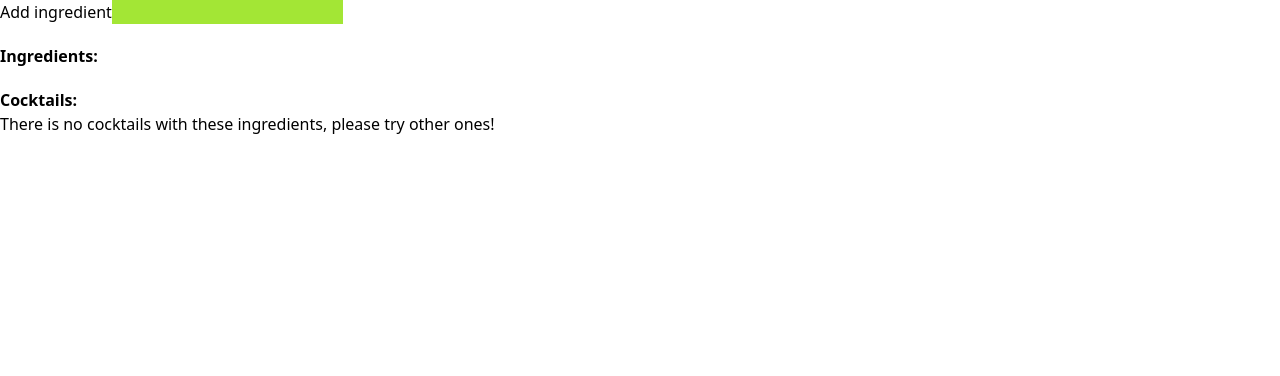
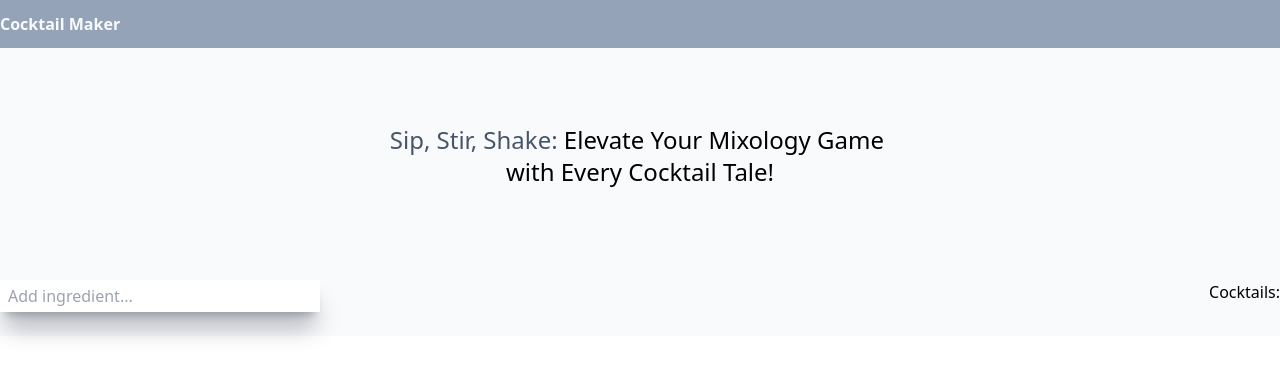
Before and after one commit to stefan5441/cocktail-maker, a React (Vite) app: page / in a window 1280 px wide. Shown: the top 376 px of the page. Built offline with nearby package versions, Linux system fonts and the light colour scheme.

Commit message:
adding styling

```diff
--- a/src/components/App.jsx
+++ b/src/components/App.jsx
@@ -4,22 +4,48 @@ import IngredientList from "./IngredientList";
 
 function App() {
   const [cocktails, setCocktails] = useState([]);
+  const [ingredients, setIngredients] = useState([]);
   const [loading, setLoading] = useState(false);
   const [error, setError] = useState(false);
 
   return (
-    <>
+    <div className="bg-slate-50">
+      <div className="h-12 bg-slate-400 flex items-center">
+        <p className="container mx-auto font-semibold text-slate-50">
+          Cocktail Maker
+        </p>
+      </div>
+
+      <div className="h-24 flex justify-center items-center mt-10">
+        <h1 className="text-2xl text-center font-thin mt-10">
+          <span className="text-slate-600 font-normal">
+            Sip, Stir, Shake:&nbsp;
+          </span>
+          Elevate Your Mixology Game&nbsp;
+          <br />
+          with Every Cocktail Tale!
+        </h1>
+      </div>
+
+      {/* <Cocktail /> */}
+
+      <div className="container mx-auto flex justify-between mt-24">
         <IngredientList
           setCocktails={setCocktails}
+          setIngredients={setIngredients}
+          ingredients={ingredients}
           setLoading={setLoading}
           setError={setError}
         />
+
         <CocktailList
           cocktails={cocktails}
+          ingredients={ingredients}
           loading={loading}
           error={error}
         />
-    </>
+      </div>
+    </div>
   );
 }
 
--- /dev/null
+++ b/src/components/Cocktail.jsx
@@ -0,0 +1,5 @@
+function Cocktail() {
+  return <div>Cocktail</div>;
+}
+
+export default Cocktail;
--- a/src/components/CocktailList.jsx
+++ b/src/components/CocktailList.jsx
@@ -1,11 +1,14 @@
 import PropTypes from "prop-types";
 
-function CocktailList({ cocktails, loading, error }) {
-  console.log("Error: ", error);
-
+function CocktailList({
+  cocktails,
+  ingredients,
+  loading,
+  error,
+}) {
   return (
     <div>
-      <h1 className="mt-5 font-bold">Cocktails:</h1>
+      <h1>Cocktails:</h1>
       <div>
         {error ? (
           <p>
@@ -14,9 +17,10 @@ function CocktailList({ cocktails, loading, error }) {
           </p>
         ) : loading ? (
           <p>Loading...</p>
-        ) : cocktails.length === 0 ? (
+        ) : cocktails.length === 0 &&
+          ingredients.length !== 0 ? (
           <p>
-            There is no cocktails with these ingredients,
+            There are no cocktails with these ingredients,
             please try other ones!
           </p>
         ) : (
@@ -30,14 +34,14 @@ function CocktailList({ cocktails, loading, error }) {
 CocktailList.propTypes = {
   cocktails: PropTypes.arrayOf(
     PropTypes.shape({
-      ingredients: PropTypes.array,
+      ingredients: PropTypes.arrayOf(PropTypes.string),
       instructions: PropTypes.string,
       name: PropTypes.string,
-      map: PropTypes.func,
     })
-  ),
-  loading: PropTypes.bool,
-  error: PropTypes.bool,
+  ).isRequired,
+  ingredients: PropTypes.arrayOf(PropTypes.string),
+  loading: PropTypes.bool.isRequired,
+  error: PropTypes.bool.isRequired,
 };
 
 export default CocktailList;
--- a/src/components/IngredientList.jsx
+++ b/src/components/IngredientList.jsx
@@ -1,26 +1,16 @@
+import PropTypes from "prop-types";
 import { useState } from "react";
-import PropTypes from "prop-types";
 
 function IngredientList({
   setCocktails,
+  setIngredients,
+  ingredients,
   setLoading,
   setError,
 }) {
   const [search, setSearch] = useState("");
-  const [ingredients, setIngredients] = useState([]);
 
-  function handleSearch(e) {
-    e.preventDefault();
-    setSearch(e.target.value);
-  }
-
-  function handleKeyDown(e) {
-    if (e.key === "Enter") {
-      !ingredients.includes(search.trim()) &&
-        setIngredients([...ingredients, search.trim()]);
-      setSearch("");
-
-      const fetchData = async () => {
+  async function fetchData() {
     try {
       setLoading(true);
       const ingredientString = [
@@ -44,41 +34,59 @@ function IngredientList({
       setCocktails(data);
       setError(false);
     } catch (err) {
-          console.log("Got inside catch");
+      console.error(
+        "Error occurred while fetching data:",
+        err
+      );
       setError(true);
     } finally {
       setLoading(false);
     }
-      };
+  }
+
+  function handleSearchChange(e) {
+    setSearch(e.target.value);
+  }
+
+  function handleKeyDown(e) {
+    if (e.key === "Enter") {
+      const trimmedSearch = search.trim();
+      if (!ingredients.includes(trimmedSearch)) {
+        setIngredients([...ingredients, trimmedSearch]);
+      }
+      setSearch("");
       fetchData();
     }
   }
 
   return (
-    <>
-      <label htmlFor="search">Add ingredient</label>
+    <div>
       <input
+        className="shadow-xl caret-slate-900 px-2 py-1 text-md shadow-slate-950/30 w-80 focus:outline-none focus:border focus:border-slate-950/20"
         type="text"
         id="search"
         value={search}
-        onChange={handleSearch}
+        onChange={handleSearchChange}
         onKeyDown={handleKeyDown}
-        className="bg-lime-400"
-      ></input>
-      <h1 className="mt-5 font-bold">Ingredients:</h1>
-      <div>
+        placeholder="Add ingredient..."
+      />
+      <div className="mt-6">
         {ingredients.map((ing) => (
-          <p key={ing}>{ing}</p>
+          <p key={ing} className="ml-2 my-1">
+            {ing}
+          </p>
         ))}
       </div>
-    </>
+    </div>
   );
 }
 
 IngredientList.propTypes = {
-  setCocktails: PropTypes.func,
-  setLoading: PropTypes.func,
-  setError: PropTypes.func,
+  setCocktails: PropTypes.func.isRequired,
+  setIngredients: PropTypes.func.isRequired,
+  ingredients: PropTypes.arrayOf(PropTypes.string),
+  setLoading: PropTypes.func.isRequired,
+  setError: PropTypes.func.isRequired,
 };
 
 export default IngredientList;
```
Lines whose indentation alone changed are shown as unchanged.
